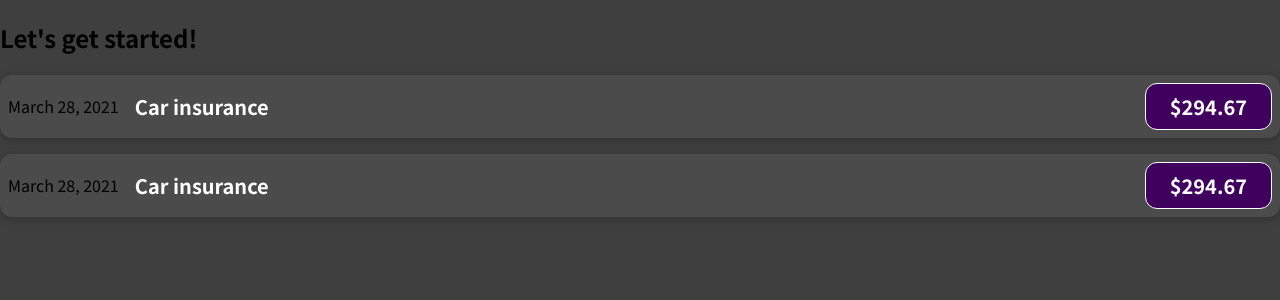
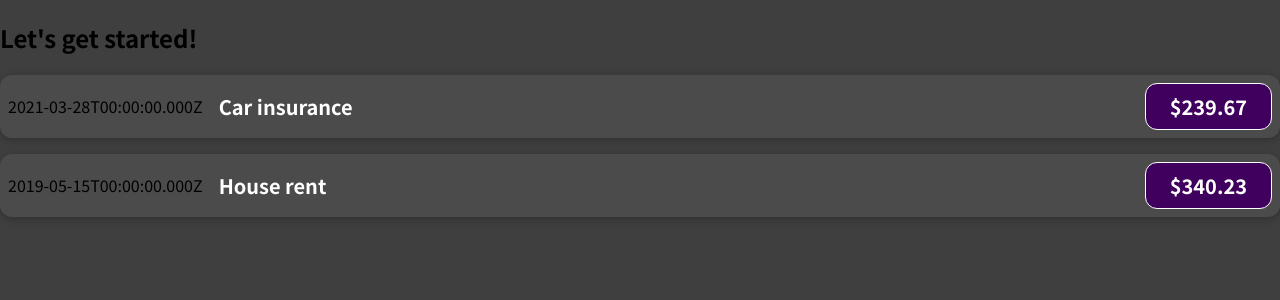
Before and after one commit to devBayo/react-complete-guide, a React (Create React App) app: page / in a window 1280 px wide. Shown: the top 300 px of the page. Built offline with nearby package versions, Linux system fonts and the light colour scheme.

Commit message:
Passing Data via props

```diff
--- a/src/components/ExpenseItem.jsx
+++ b/src/components/ExpenseItem.jsx
@@ -1,12 +1,12 @@
 import './ExpenseItem.css';
 
-function ExpenseItem() {
+function ExpenseItem(props) {
   return (
     <div className="expense-item">
-      <div>March 28, 2021</div>
+      <div>{props.date.toISOString()}</div>
       <div className="expense-item__description">
-        <h2>Car insurance</h2>
-        <div className="expense-item__price">$294.67</div>
+        <h2>{props.title}</h2>
+        <div className="expense-item__price">${props.amount}</div>
       </div>
     </div>
   );
```
